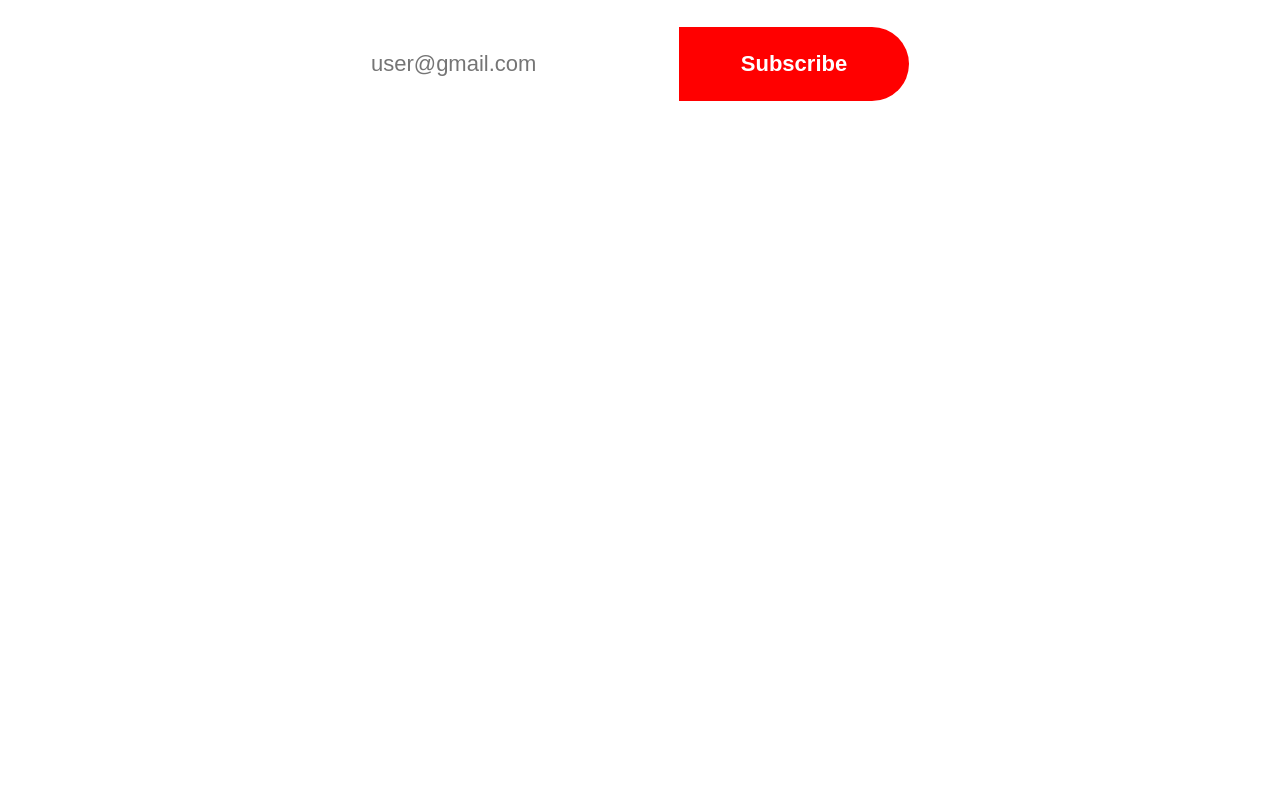
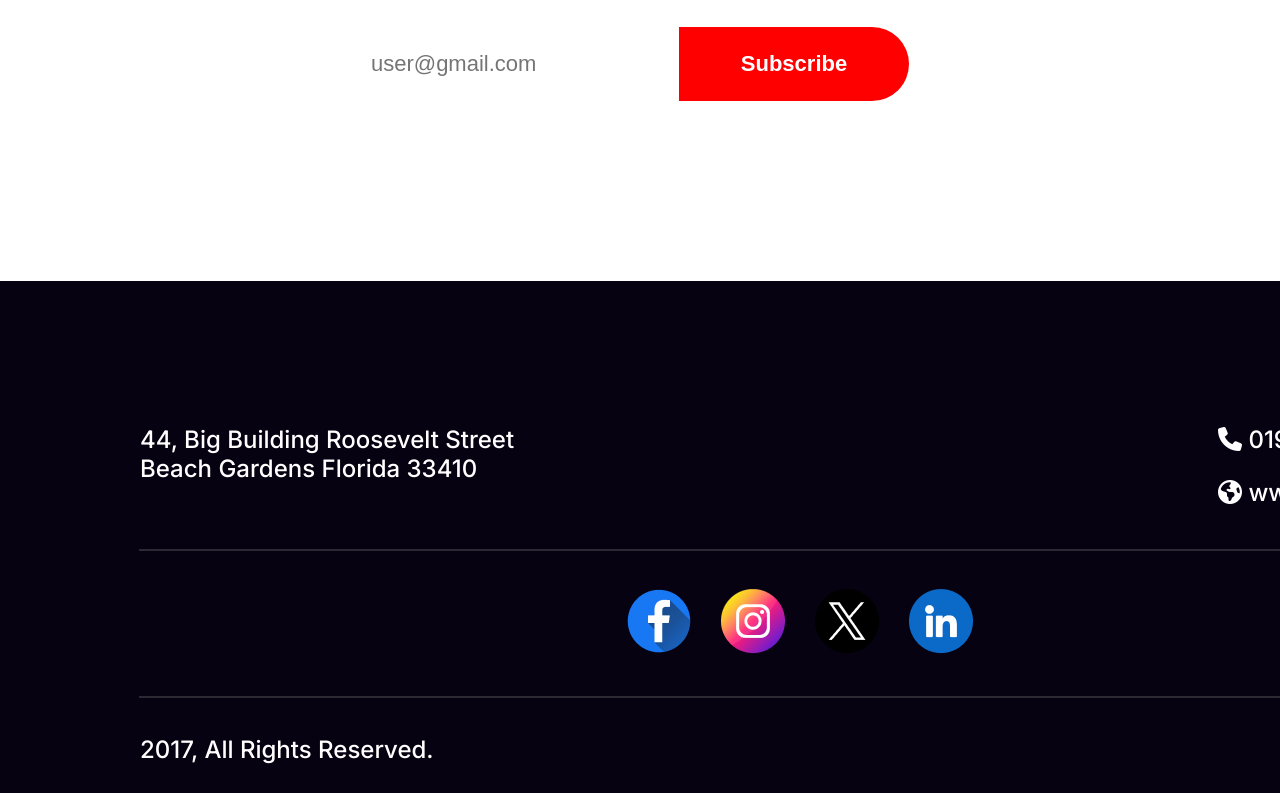
Before and after one commit to NurTheDev/second-project, a plain HTML site: page index.html in a window 1280 px wide. Shown: the part 6011-6804 px from the top of the page. Before the commit the page ends 6292 px from the top, so only its background shows below. Drawn offline with Linux system fonts and the light colour scheme.

Commit message:
complete

```diff
--- a/index.html
+++ b/index.html
@@ -8,6 +8,7 @@
     <link rel="preconnect" href="https://fonts.googleapis.com">
 <link rel="preconnect" href="https://fonts.gstatic.com" crossorigin>
 <link href="https://fonts.googleapis.com/css2?family=Inter:wght@100..900&display=swap" rel="stylesheet">
+<link rel="stylesheet" href="https://cdnjs.cloudflare.com/ajax/libs/font-awesome/6.5.2/css/all.min.css" integrity="sha512-SnH5WK+bZxgPHs44uWIX+LLJAJ9/2PkPKZ5QiAj6Ta86w+fsb2TkcmfRyVX3pBnMFcV7oQPJkl9QevSCWr3W6A==" crossorigin="anonymous" referrerpolicy="no-referrer" />
 </head>
 <body>
     <header>
@@ -104,6 +105,23 @@
             </div>
         </section>
     </main>
-    <footer></footer>
+    <footer>
+        <div class="uper">
+        <div class="left"><p class="address">44, Big Building Roosevelt Street
+            Beach Gardens Florida 33410</p></div>
+            <div class="contact"><p class="phn"><i class="fa-solid fa-phone"></i>  01957282954</p><p class="web"><i class="fa-solid fa-earth-americas"></i>  www.website.com</p></div>
+        </div>
+            <hr><div class="social">
+                <a href="https://www.facebook.com/ariyan.khan.ayan756/"><img src="/resources/Facebook.png" alt="" class="fb"></a>
+                <a href="https://www.facebook.com/ariyan.khan.ayan756/"><img src="/resources/Instagram.png" alt="" class="fb"></a>
+                <a href="https://www.facebook.com/ariyan.khan.ayan756/"><img src="/resources/Twitter.png" alt="" class="fb"></a>
+                <a href="https://www.facebook.com/ariyan.khan.ayan756/"><img src="/resources/Linkedin.png" alt="" class="fb"></a>
+            </div>
+            <hr>
+            <div class="copyright">
+                <p class="copy2017">2017, All Rights Reserved.</p>
+                <p class="unsub">Unsubscribe</p>
+            </div>
+    </footer>
 </body>
 </html>
--- a/style.css
+++ b/style.css
@@ -299,3 +299,40 @@ span{
     border: none;
     margin: 10px;
 }
+footer{
+    background-color: #070211;
+    color: #fff;
+    width: 1600px;
+}
+.uper{
+    display: flex;
+    justify-content: space-between;
+    padding: 120px 140px 10px 140px;
+}
+.left{
+    width: 375px;
+    font-size: 24px;
+    font-weight: 500;
+}
+.contact{
+    font-size: 24px;
+    font-weight: 500;
+    padding: 0;
+}
+.social{
+    display: flex;
+    justify-content: center;
+    gap: 30px;
+    padding: 30px;
+}
+hr{
+    border: 1px solid rgba(255, 255, 255, 0.15);
+    width: 1320px;
+}
+.copyright{
+    display: flex;
+    justify-content: space-between;
+    padding: 5px 140px;
+    font-size: 24px;
+    font-weight: 500;
+}
```
